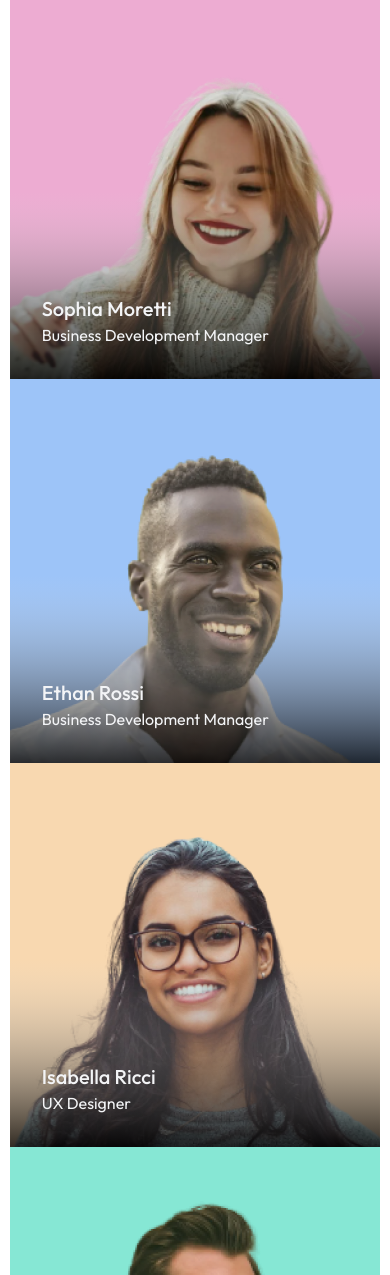
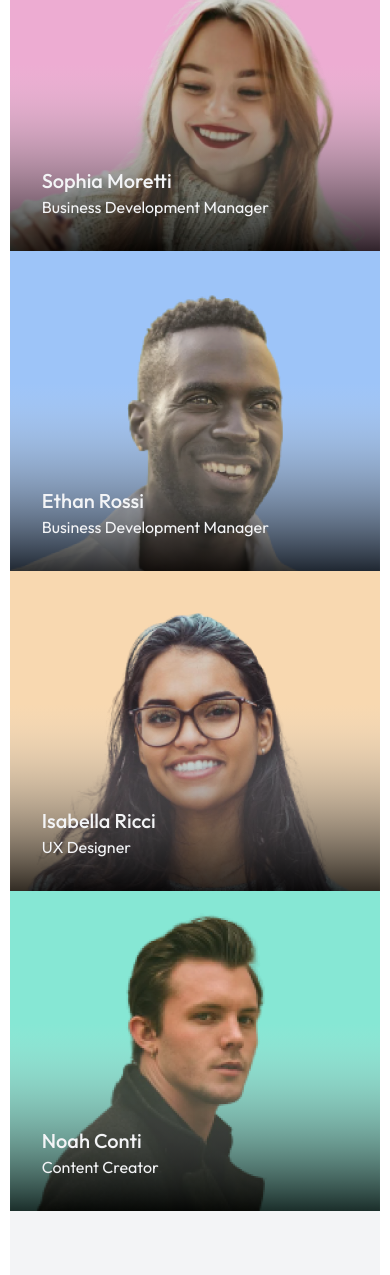
Before and after one commit to Pogo182028/Meet-the-Team-Section, a website: page index.html in a window 390 px wide. Shown: the part 725-2000 px from the top of the page. Drawn offline with Linux system fonts and the light colour scheme.

Commit message:
: Finishing the tablet design

```diff
--- a/index.html
+++ b/index.html
@@ -22,9 +22,9 @@
 
     <title>Meet the Team Section | devChallenges.io</title>
   </head>
-  <body class="font-Outfit mx-auto max-sm:max-w-[95%] sm:max-w-[90%] grid grid-rows-[1fr_auto] h-dvh">
-    <main class="mt-4 rounded-2xl grid">
-      <div class="bg-[#F3F4F6] max-sm:rounded-t-2xl sm:rounded-t-2xl pt-8 px-8 bg-[url(/resources/Background_decor.svg)] max-sm:h-80 sm:h-72 bg-no-repeat">
+  <body class="font-Outfit mx-auto max-sm:max-w-[95%] sm:max-w-[90%] lg:max-w-[85%] grid grid-rows-[1fr_auto] h-dvh">
+    <main class="mt-4 rounded-2xl grid lg:grid-cols-3">
+      <div class="bg-[#F3F4F6] order-1 max-sm:rounded-t-2xl sm:rounded-t-2xl pt-8 px-8 lg:px-7 bg-[url(/resources/Background_decor.svg)] max-sm:h-80 sm:h-64 lg:h-64 bg-no-repeat lg:col-[1/4]">
         <p class="font-medium text-[#263FA9] text-xl">Our team</p>
         <h1 class="font-medium text-[40px]">Meet the brain</h1>
         <p class="label-gray text-balance">
@@ -33,32 +33,32 @@
           digital art.
         </p>
       </div>
-      <div class="bg-[#C1B6F8] bg-[url(/resources/person_1.png)] flex flex-col justify-end h-96 bg-center bg-no-repeat relative">
-        <h2 class="font-medium labels-h2 absolute bottom-6 px-8 pb-8">Liam Novak</h2>
-        <p class="labels-p absolute px-8 pb-8">Software Engineer</p>
+      <div class="bg-[#C1B6F8] order-2 bg-[url(/resources/person_1.png)] flex flex-col justify-end max-sm:h-80 sm:h-72 lg:h-[270px] bg-center bg-no-repeat relative">
+        <h2 class="font-medium labels-h2 absolute bottom-6 px-8 lg:px-7 pb-8">Liam Novak</h2>
+        <p class="labels-p absolute px-8 lg:px-7 pb-8">Software Engineer</p>
         <img class="w-full" src="resources/Gradient.svg" alt="Gradient">
       </div>
-      <div class="bg-[#EDACD2] bg-[url(/resources/person_2.png)] flex flex-col justify-end h-96 bg-center bg-no-repeat relative">
-        <h2 class="font-medium labels-h2 absolute bottom-6 px-8 pb-8">Sophia Moretti</h2>
-        <p class="labels-p absolute px-8 pb-8">Business Development Manager</p>
+      <div class="bg-[#EDACD2] order-3 bg-[url(/resources/person_2.png)] flex flex-col justify-end max-sm:h-80 sm:h-72 lg:h-[270px] bg-center bg-no-repeat relative">
+        <h2 class="font-medium labels-h2 absolute bottom-6 px-8 lg:px-7 pb-8">Sophia Moretti</h2>
+        <p class="labels-p absolute px-8 lg:px-7 pb-8">Business Development Manager</p>
         <img class="w-full" src="resources/Gradient.svg" alt="Gradient">
       </div>
-      <div class="bg-[#9DC4F8] bg-[url(/resources/person_3.png)] flex flex-col justify-end h-96 bg-center bg-no-repeat relative">
-        <h2 class="font-medium labels-h2 absolute bottom-6 px-8 pb-8">Ethan Rossi</h2>
-        <p class="labels-p absolute px-8 pb-8">Business Development Manager</p>
+      <div class="bg-[#9DC4F8] order-4 bg-[url(/resources/person_3.png)] flex flex-col justify-end max-sm:h-80 sm:h-72 lg:h-[270px] bg-center bg-no-repeat relative">
+        <h2 class="font-medium labels-h2 absolute bottom-6 px-8 lg:px-7 pb-8">Ethan Rossi</h2>
+        <p class="labels-p absolute px-8 lg:px-7 pb-8">Business Development Manager</p>
         <img class="w-full" src="resources/Gradient.svg" alt="Gradient">
       </div>
-      <div class="bg-[#F8D8B0] bg-[url(/resources/person_4.png)] flex flex-col justify-end h-96 bg-center bg-no-repeat relative">
-        <h2 class="font-medium labels-h2 absolute bottom-6 px-8 pb-8">Isabella Ricci</h2>
-        <p class="labels-p absolute px-8 pb-8">UX Designer</p>
+      <div class="bg-[#F8D8B0] order-5 lg:order-6 bg-[url(/resources/person_4.png)] flex flex-col justify-end max-sm:h-80 sm:h-72 lg:h-[270px] bg-center bg-no-repeat relative">
+        <h2 class="font-medium labels-h2 absolute bottom-6 px-8 lg:px-7 pb-8">Isabella Ricci</h2>
+        <p class="labels-p absolute px-8 lg:px-7 pb-8">UX Designer</p>
         <img class="w-full" src="resources/Gradient.svg" alt="Gradient">
       </div>
-      <div class="bg-[#86E7D4] bg-[url(/resources/person_5.png)] flex flex-col justify-end h-96 bg-center bg-no-repeat relative">
-        <h2 class="font-medium labels-h2 absolute bottom-6 px-8 pb-8">Noah Conti</h2>
-        <p class="labels-p absolute px-8 pb-8">Content Creator</p>
-        <img class="w-full" src="resources/Gradient.svg" alt="Gradient">
+      <div class="bg-[#86E7D4] order-6 lg:order-7 bg-[url(/resources/person_5.png)] flex flex-col justify-end max-sm:h-80 sm:h-72 lg:h-[270px] bg-center bg-no-repeat relative lg:rounded-br-2xl">
+        <h2 class="font-medium labels-h2 absolute bottom-6 px-8 lg:px-7 pb-8">Noah Conti</h2>
+        <p class="labels-p absolute px-8 lg:px-7 pb-8">Content Creator</p>
+        <img class="w-full lg:rounded-br-2xl" src="resources/Gradient.svg" alt="Gradient">
       </div>
-      <div class="bg-[#F3F4F6] flex gap-2 items-end max-sm:h-80 sm:h-72 bg-center bg-no-repeat max-sm:rounded-b-2xl sm:rounded-b-2xl px-8 pb-8">
+      <div class="bg-[#F3F4F6] order-7 lg:order-5 flex gap-2 items-end max-sm:h-80 sm:h-72 lg:h-[270px] bg-center bg-no-repeat max-sm:rounded-b-2xl sm:rounded-b-2xl lg:rounded-none lg:rounded-bl-2xl px-8 lg:px-7 pb-8">
         <p class="font-semibold label-gray">See all members</p>
         <img class="h-5" src="resources/arrow up right.svg" alt="arrow_up">
       </div>
```
Also changed, not shown: src/styles.css.
